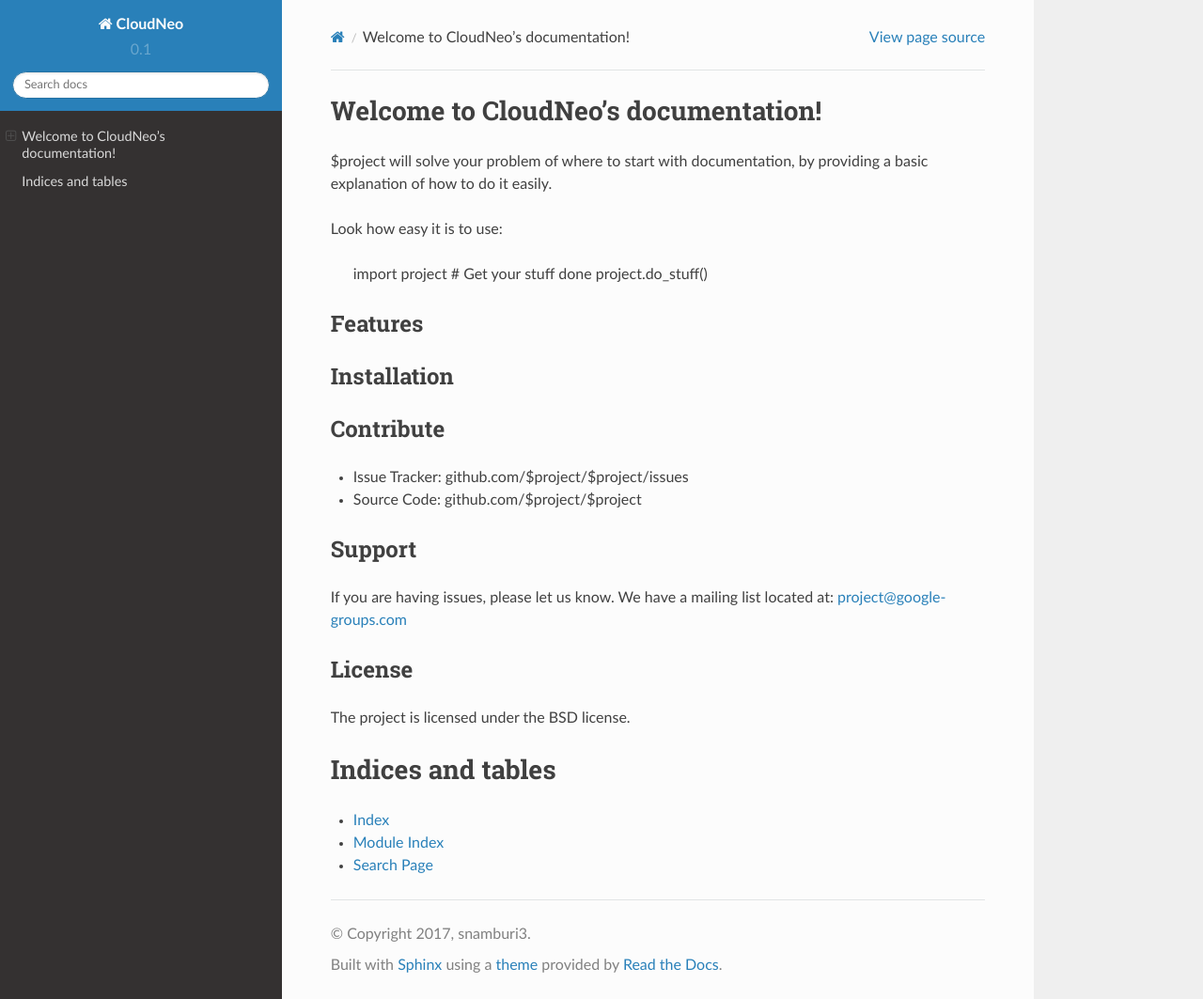
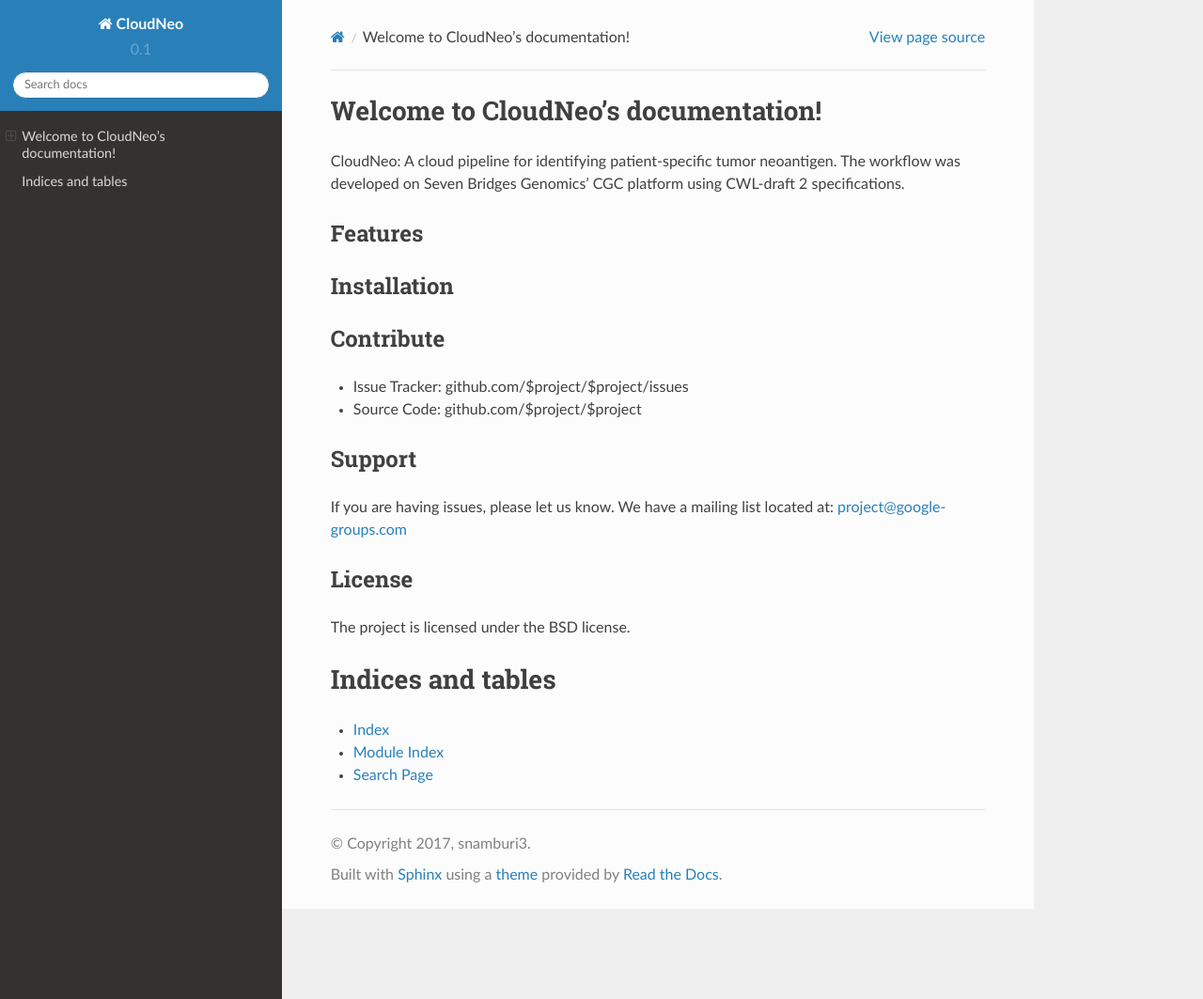
Before and after one commit to TheJacksonLaboratory/CloudNeo, a Sphinx documentation site: the page built from docs/index.rst, in a window 1280 px wide and 1063 px high. Shown: the whole window at 94% size. Built offline with Sphinx 7.4.7 and the Read the Docs theme 2.0.0, drawn with Linux system fonts in a browser that asks for light colours.

Commit message:
added readthedocs content

```diff
--- a/docs/index.rst
+++ b/docs/index.rst
@@ -10,15 +10,8 @@
    :maxdepth: 2
    :caption: Contents:
 
+CloudNeo: A cloud pipeline for identifying patient-specific tumor neoantigen. The workflow was developed on Seven Bridges Genomics' CGC platform using CWL-draft 2 specifications.
 
-$project will solve your problem of where to start with documentation,
-by providing a basic explanation of how to do it easily.
-
-Look how easy it is to use:
-
-    import project
-    # Get your stuff done
-    project.do_stuff()
 
 Features
 --------
```
